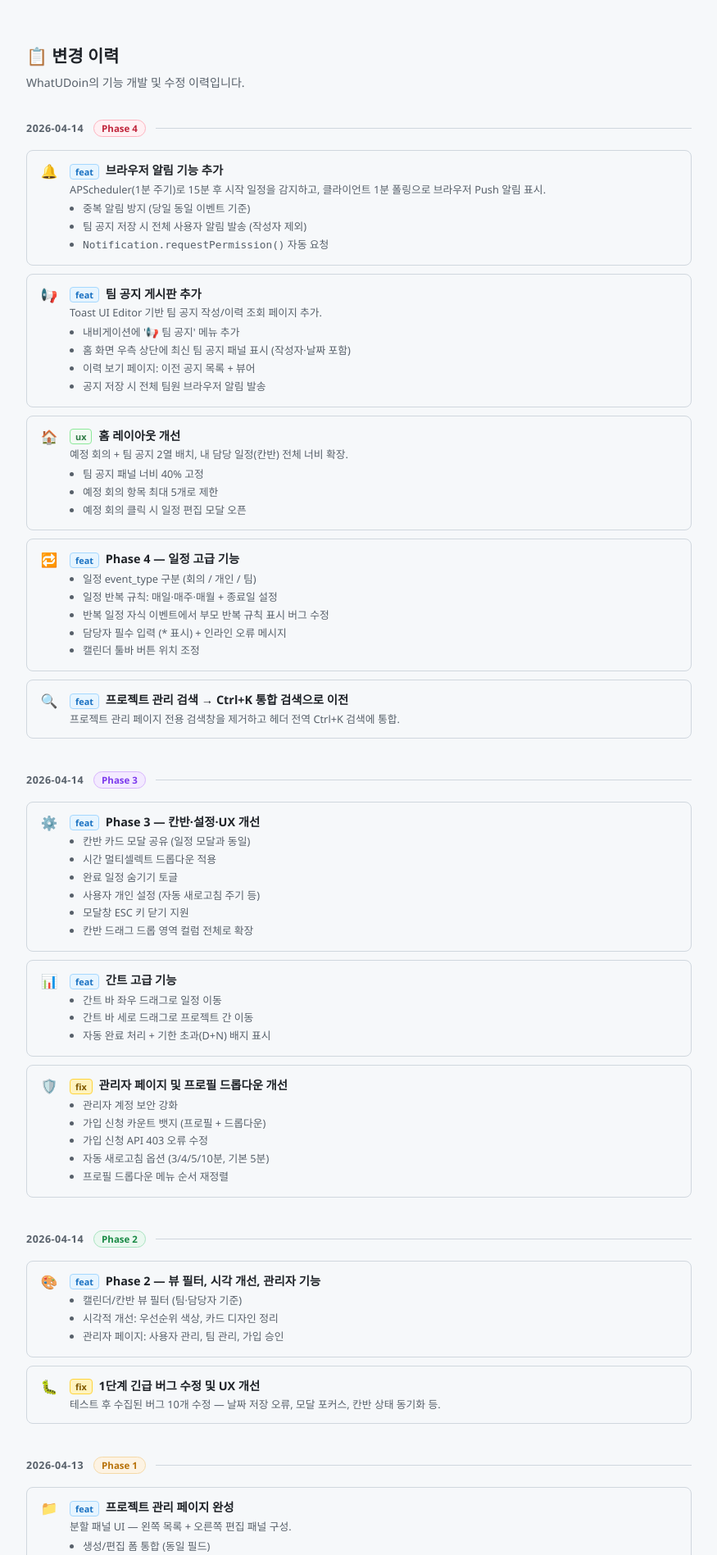
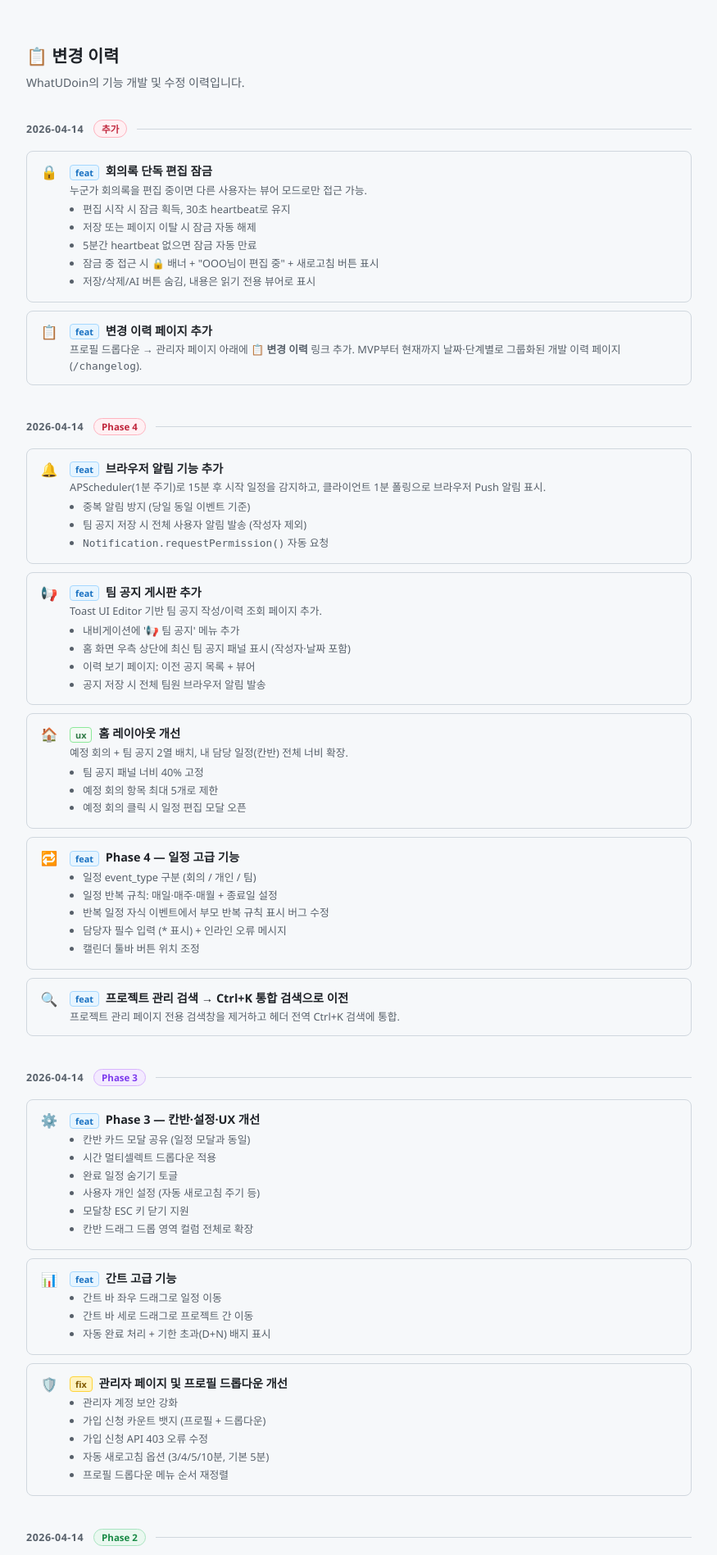
Before and after one commit to syanoehij/WhatUdoin, a FastAPI app: page /changelog in a window 1280 px wide. Shown: the part 52-1949 px from the top of the page at 82% size, without its empty margins (202-1077 px from the left). Run offline with FastAPI, Linux system fonts and the light colour scheme; data comes from the database, SQL or seed files in the repository; some libraries are stand-ins or nearby versions.

Commit message:
docs: 변경 이력 페이지에 최신 기능 2건 추가
- 회의록 단독 편집 잠금
- 변경 이력 페이지 추가

Co-Authored-By: Claude Sonnet 4.6 <noreply@anthropic.com>

```diff
--- a/templates/changelog.html
+++ b/templates/changelog.html
@@ -123,6 +123,46 @@
 <div class="changelog-page">
   <h1>📋 변경 이력</h1>
   <p class="cl-desc">WhatUDoin의 기능 개발 및 수정 이력입니다.</p>
+
+  <!-- ── 2026-04-14 추가 기능 ── -->
+  <div class="cl-group">
+    <div class="cl-group-header">
+      <span class="cl-date">2026-04-14</span>
+      <span class="cl-phase-badge phase-4">추가</span>
+      <div class="cl-rule"></div>
+    </div>
+    <div class="cl-items">
+
+      <div class="cl-item">
+        <div class="cl-item-icon">🔒</div>
+        <div class="cl-item-body">
+          <div class="cl-item-title"><span class="cl-tag feat">feat</span> 회의록 단독 편집 잠금</div>
+          <div class="cl-item-detail">
+            누군가 회의록을 편집 중이면 다른 사용자는 뷰어 모드로만 접근 가능.
+            <ul>
+              <li>편집 시작 시 잠금 획득, 30초 heartbeat로 유지</li>
+              <li>저장 또는 페이지 이탈 시 잠금 자동 해제</li>
+              <li>5분간 heartbeat 없으면 잠금 자동 만료</li>
+              <li>잠금 중 접근 시 🔒 배너 + "OOO님이 편집 중" + 새로고침 버튼 표시</li>
+              <li>저장/삭제/AI 버튼 숨김, 내용은 읽기 전용 뷰어로 표시</li>
+            </ul>
+          </div>
+        </div>
+      </div>
+
+      <div class="cl-item">
+        <div class="cl-item-icon">📋</div>
+        <div class="cl-item-body">
+          <div class="cl-item-title"><span class="cl-tag feat">feat</span> 변경 이력 페이지 추가</div>
+          <div class="cl-item-detail">
+            프로필 드롭다운 → 관리자 페이지 아래에 <strong>📋 변경 이력</strong> 링크 추가.
+            MVP부터 현재까지 날짜·단계별로 그룹화된 개발 이력 페이지 (<code>/changelog</code>).
+          </div>
+        </div>
+      </div>
+
+    </div>
+  </div>
 
   <!-- ── 2026-04-14 Phase 4 ── -->
   <div class="cl-group">
```
